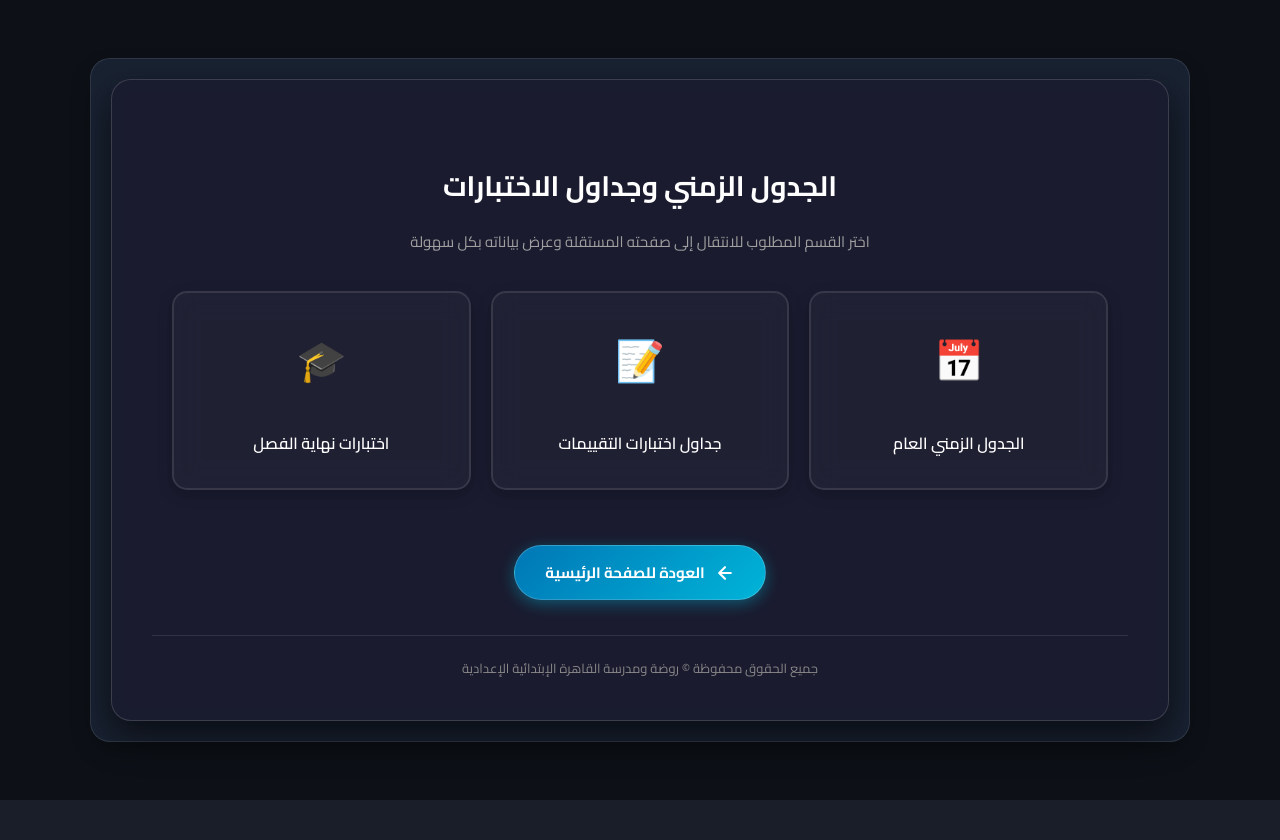
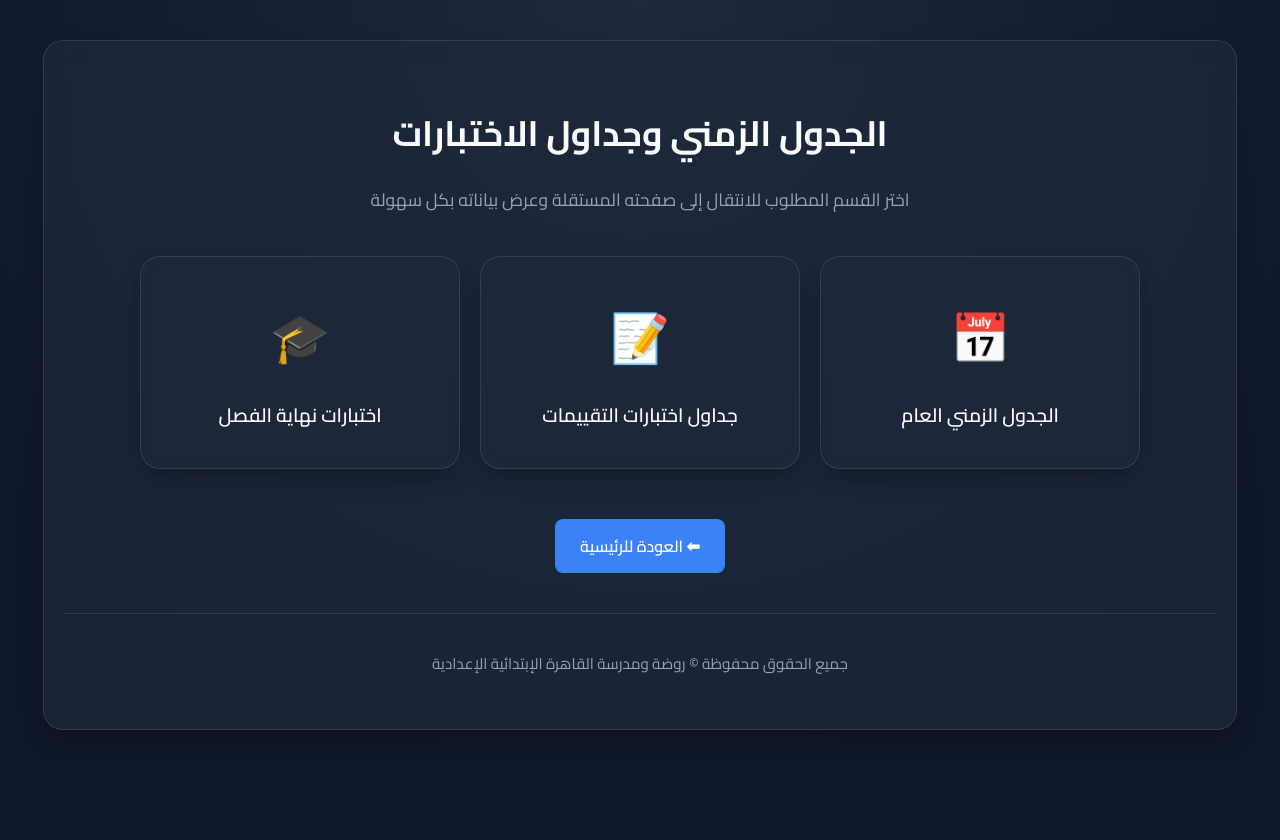
Before and after one commit to Cairo-School974/Cairo-school-Alwakrah, a Flask app: page /exams_timeline in a window 1280 px wide. Before the commit the page ends 800 px from the top, so only its background shows below. Run offline with Flask 3, Linux system fonts and the light colour scheme.

Commit message:
Complate professional update for all exam views and drive integration

```diff
--- a/static/style.css
+++ b/static/style.css
@@ -15,14 +15,14 @@ body {
   background-color: var(--bg-primary);
   color: var(--text-main);
   margin: 0;
-  padding: 20px;
+  padding: 0;
   min-height: 100vh;
   direction: rtl;
   background-image: radial-gradient(circle at 50% 0%, #1e293b 0%, #0f172a 75%);
   text-align: center;
 }
 
-/* الحاوية الرئيسية (تم توسيع العرض إلى 1200px) */
+/* الحاوية الرئيسية */
 .container {
   background: var(--card-bg);
   backdrop-filter: blur(12px);
@@ -32,7 +32,7 @@ body {
   border: 1px solid var(--border-color);
   box-shadow: 0 10px 25px -5px rgba(0, 0, 0, 0.3);
   max-width: 1200px;
-  width: 100%;
+  width: 90%;
   margin: 40px auto;
   transition: all 0.3s ease;
   color: var(--text-main);
@@ -49,7 +49,7 @@ body {
 }
 
 .hero-section {
-  margin-top: 40px;
+  margin-top: 20px;
   margin-bottom: 30px;
 }
 .hero-section h1 {
@@ -63,7 +63,7 @@ body {
   font-size: 1.1rem;
 }
 
-/* شبكة الخدمات (4 مربعات بجانب بعضها على الشاشات الكبيرة) */
+/* شبكة الخدمات (4 مربعات للرئيسية) */
 .services-grid {
   display: grid;
   grid-template-columns: repeat(4, 1fr);
@@ -160,6 +160,7 @@ th {
   position: relative;
   border-bottom: 1px solid rgba(255, 255, 255, 0.1);
   box-shadow: 0 2px 10px rgba(0, 0, 0, 0.2);
+  width: 100%;
 }
 
 .news-ticker-content {
--- a/templates/exams_main.html
+++ b/templates/exams_main.html
@@ -9,7 +9,7 @@
     <style>
         /* إجبار الصفحة على استخدام خلفية الموقع الموحدة */
         body {
-            background: radial-gradient(circle at center, #1b263b, #0d1117) !important;
+            background: radial-gradient(circle at center, #2c549e, #2c60ad) !important;
             color: #fff;
             font-family: 'Cairo', Tahoma, sans-serif;
             margin: 0;
--- a/templates/exams_timeline.html
+++ b/templates/exams_timeline.html
@@ -6,137 +6,33 @@
     <title>الجدول الزمني وجداول الاختبارات</title>
     <link rel="stylesheet" href="{{ url_for('static', filename='style.css') }}">
     <style>
-        /* استخدام الـ style العام للموقع لضمان تطابق الخلفية والأنماط */
-        body {
-            background: var(--bg-main, #0d1117);
-            color: var(--text-main, #fff);
-            font-family: 'Cairo', Tahoma, sans-serif;
-            margin: 0;
-            padding: 0;
-            display: flex;
-            justify-content: center;
-            align-items: center;
-            min-height: 100vh;
-        }
-        .container {
-            width: 100%;
-            max-width: 1100px;
-            padding: 20px;
-            box-sizing: border-box;
-        }
-        .main-form-box {
-            background: var(--box-bg, rgba(26, 26, 46, 0.85));
-            border: 1px solid rgba(255, 255, 255, 0.15);
-            border-radius: 20px;
-            padding: 40px;
-            box-shadow: 0 15px 35px rgba(0,0,0,0.6);
-            text-align: center;
-            backdrop-filter: blur(10px);
-        }
-        .hero-section h1 {
-            font-size: 28px;
-            margin-bottom: 10px;
-            color: #fff;
-            font-weight: 700;
-        }
-        .hero-section p {
-            color: #a0a0a0;
-            font-size: 15px;
-            margin-bottom: 35px;
-        }
-        /* ضبط المربعات الثلاثة لتكون في صف واحد بجانب بعضها مع مرونة للشاشات الصغيرة */
-        .services-grid {
-            display: flex;
-            justify-content: center;
-            align-items: stretch;
+        /* تنسيق خاص لشبكة الأقسام الثلاثة لضمان ظهورها في صف واحد وبشكل متناسق */
+        .services-grid-3 {
+            display: grid;
+            grid-template-columns: repeat(3, 1fr);
             gap: 20px;
-            flex-wrap: nowrap;
-            margin: 30px 0;
-        }
-        .service-card {
-            display: flex;
-            flex-direction: column;
-            align-items: center;
-            justify-content: center;
-            text-align: center;
-            padding: 30px 20px;
-            border-radius: 15px;
-            background: rgba(255, 255, 255, 0.03);
-            border: 2px solid rgba(255, 255, 255, 0.1);
-            transition: all 0.3s ease;
-            width: 30%;
-            min-width: 220px;
-            color: #fff;
-            text-decoration: none;
-            box-shadow: 0 5px 15px rgba(0,0,0,0.2);
-        }
-        .service-card:hover {
-            border-color: #00b4d8;
-            background: rgba(0, 180, 216, 0.12);
-            transform: translateY(-6px);
-            box-shadow: 0 10px 25px rgba(0, 180, 216, 0.3);
-        }
-        .service-card h3 {
-            margin-top: 15px;
-            font-size: 16px;
-            font-weight: 600;
-        }
-        .service-card span {
-            font-size: 40px;
+            max-width: 1000px;
+            margin: 40px auto;
+            padding: 0 20px;
         }
 
-        /* زر العودة الحديث والاحترافي */
-        .btn-modern-back {
-            display: inline-flex;
-            align-items: center;
-            gap: 10px;
-            padding: 12px 30px;
-            background: linear-gradient(135deg, #0077b6, #00b4d8);
-            color: #fff;
-            border-radius: 50px;
-            text-decoration: none;
-            font-weight: bold;
-            font-size: 15px;
-            margin-top: 25px;
-            box-shadow: 0 4px 15px rgba(0, 180, 216, 0.4);
-            transition: all 0.3s ease;
-            border: 1px solid rgba(255,255,255,0.2);
-        }
-        .btn-modern-back:hover {
-            background: linear-gradient(135deg, #005f87, #0096c7);
-            transform: translateY(-3px);
-            box-shadow: 0 6px 20px rgba(0, 180, 216, 0.6);
-        }
-
-        .footer-note {
-            margin-top: 35px;
-            border-top: 1px solid rgba(255, 255, 255, 0.1);
-            padding-top: 20px;
-            font-size: 13px;
-            color: #888;
-        }
-
-        /* تحويل الشاشات الصغيرة جداً لتصبح عمودية لضمان عدم تداخل التصميم */
         @media (max-width: 768px) {
-            .services-grid {
-                flex-wrap: wrap;
-            }
-            .service-card {
-                width: 100%;
+            .services-grid-3 {
+                grid-template-columns: 1fr;
             }
         }
     </style>
 </head>
 <body>
+
     <div class="container">
-        <div class="main-form-box">
         <div class="hero-section">
             <h1>الجدول الزمني وجداول الاختبارات</h1>
             <p>اختر القسم المطلوب للانتقال إلى صفحته المستقلة وعرض بياناته بكل سهولة</p>
         </div>
 
-            <!-- المربعات الثلاثة في صف واحد -->
-            <div class="services-grid">
+        <!-- القوائم الثلاثة في صف واحد ومطابقة لتصميم باقي الموقع -->
+        <div class="services-grid-3">
             <a href="/exams_timeline/timeline" class="service-card">
                 <span>📅</span>
                 <h3>الجدول الزمني العام</h3>
@@ -151,17 +47,14 @@
             </a>
         </div>
 
-            <div>
-                <a href="/" class="btn-modern-back">
-                    <svg width="20" height="20" viewBox="0 0 24 24" fill="none" stroke="currentColor" stroke-width="2.5" stroke-linecap="round" stroke-linejoin="round"><path d="M19 12H5M12 19l-7-7 7-7"/></svg>
-                    العودة للصفحة الرئيسية
-                </a>
+        <div style="margin-top: 30px;">
+            <a href="/" class="btn">⬅ العودة للرئيسية</a>
         </div>
 
-            <div class="footer-note">
-                جميع الحقوق محفوظة © روضة ومدرسة القاهرة الإبتدائية الإعدادية
+        <div class="footer-copyright">
+            <p>جميع الحقوق محفوظة © روضة ومدرسة القاهرة الإبتدائية الإعدادية</p>
         </div>
     </div>
-    </div>
+
 </body>
 </html>
```
Also changed, not shown: templates/index.html (+10 -1 lines). Lines whose indentation alone changed are shown as unchanged.
